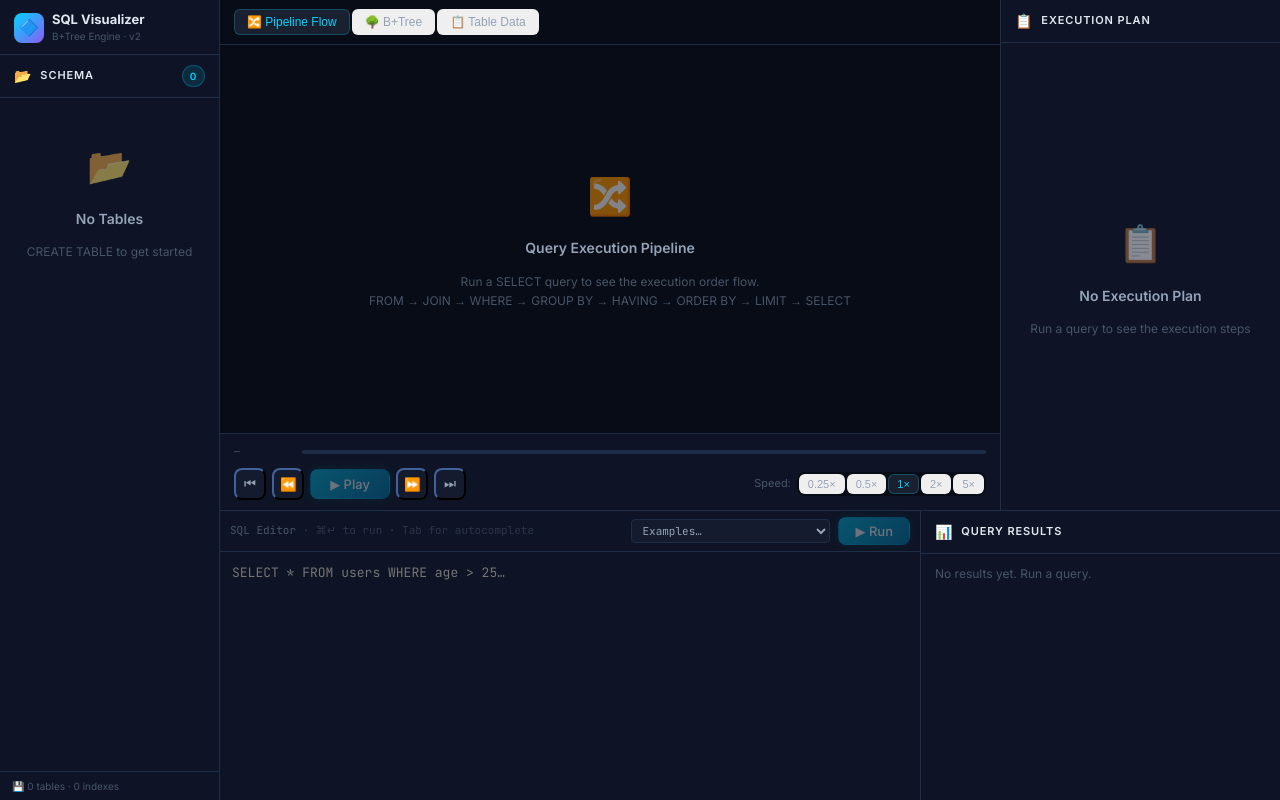
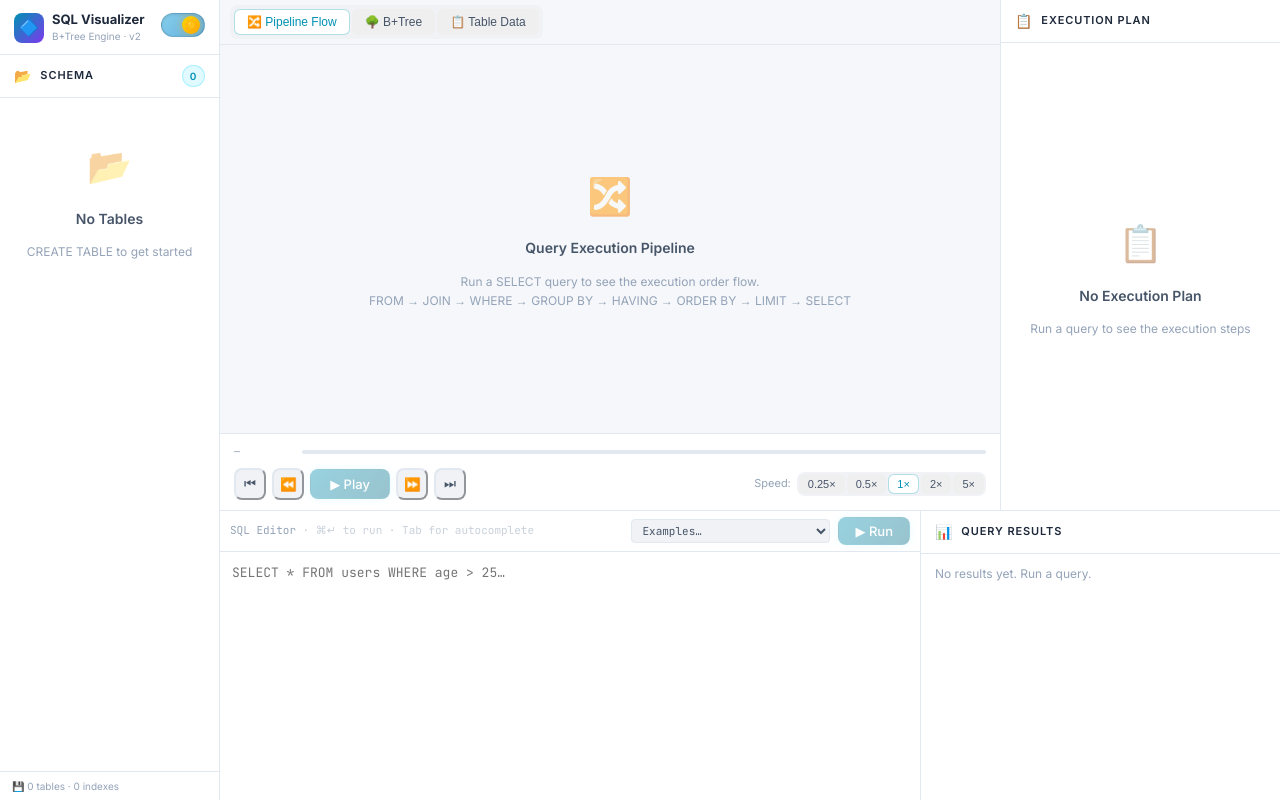
Before and after one commit to ashwin-athappan/sql-execution-visualizer, a Next.js app: page / in a window 1280 px wide. Built offline with nearby package versions, Linux system fonts and the light colour scheme.

Commit message:
feat: add theme switcher with light and dark mode support

```diff
--- a/src/app/globals.css
+++ b/src/app/globals.css
@@ -2,53 +2,127 @@
 
 /* ─── Design Tokens ────────────────────────────────────────────────────── */
 :root {
-  --bg-base:        #080c16;
-  --bg-surface:     #0e1425;
-  --bg-elevated:    #141b2e;
-  --bg-card:        #192030;
-  --bg-hover:       #1e2840;
+  --bg-base: #080c16;
+  --bg-surface: #0e1425;
+  --bg-elevated: #141b2e;
+  --bg-card: #192030;
+  --bg-hover: #1e2840;
 
-  --accent-cyan:    #00d4ff;
-  --accent-violet:  #8b5cf6;
-  --accent-green:   #10b981;
-  --accent-amber:   #f59e0b;
-  --accent-red:     #ef4444;
-  --accent-pink:    #ec4899;
+  --accent-cyan: #00d4ff;
+  --accent-violet: #8b5cf6;
+  --accent-green: #10b981;
+  --accent-amber: #f59e0b;
+  --accent-red: #ef4444;
+  --accent-pink: #ec4899;
 
-  --text-primary:   #e2e8f0;
+  --text-primary: #e2e8f0;
   --text-secondary: #94a3b8;
-  --text-muted:     #475569;
-  --text-accent:    #00d4ff;
+  --text-muted: #475569;
+  --text-accent: #00d4ff;
 
-  --border:         #1e2d47;
-  --border-bright:  #2d4065;
-  --border-accent:  rgba(0, 212, 255, 0.25);
+  --border: #1e2d47;
+  --border-bright: #2d4065;
+  --border-accent: rgba(0, 212, 255, 0.25);
 
-  --node-default:   #1a2744;
-  --node-hover:     #1e3058;
+  --node-default: #1a2744;
+  --node-hover: #1e3058;
   --node-highlight: rgba(0, 212, 255, 0.18);
-  --node-split:     rgba(139, 92, 246, 0.25);
-  --node-delete:    rgba(239, 68, 68, 0.20);
+  --node-split: rgba(139, 92, 246, 0.25);
+  --node-delete: rgba(239, 68, 68, 0.20);
 
-  --font-sans:  'Inter', system-ui, sans-serif;
-  --font-mono:  'JetBrains Mono', 'Fira Code', monospace;
+  --font-sans: 'Inter', system-ui, sans-serif;
+  --font-mono: 'JetBrains Mono', 'Fira Code', monospace;
 
-  --radius-sm:  4px;
-  --radius-md:  8px;
-  --radius-lg:  12px;
-  --radius-xl:  16px;
+  --radius-sm: 4px;
+  --radius-md: 8px;
+  --radius-lg: 12px;
+  --radius-xl: 16px;
 
-  --shadow-sm:  0 2px 8px rgba(0,0,0,0.4);
-  --shadow-md:  0 4px 20px rgba(0,0,0,0.5);
-  --shadow-lg:  0 8px 40px rgba(0,0,0,0.6);
-  --glow-cyan:  0 0 20px rgba(0, 212, 255, 0.3);
-  --glow-violet:0 0 20px rgba(139, 92, 246, 0.3);
+  --shadow-sm: 0 2px 8px rgba(0, 0, 0, 0.4);
+  --shadow-md: 0 4px 20px rgba(0, 0, 0, 0.5);
+  --shadow-lg: 0 8px 40px rgba(0, 0, 0, 0.6);
+  --glow-cyan: 0 0 20px rgba(0, 212, 255, 0.3);
+  --glow-violet: 0 0 20px rgba(139, 92, 246, 0.3);
+}
+
+/* ─── Light Theme ──────────────────────────────────────────────────────── */
+[data-theme="light"] {
+  --bg-base: #f5f7fa;
+  --bg-surface: #ffffff;
+  --bg-elevated: #f0f2f5;
+  --bg-card: #ffffff;
+  --bg-hover: #e8ecf1;
+
+  --accent-cyan: #0091b3;
+  --accent-violet: #7c3aed;
+  --accent-green: #059669;
+  --accent-amber: #d97706;
+  --accent-red: #dc2626;
+  --accent-pink: #db2777;
+
+  --text-primary: #1e293b;
+  --text-secondary: #475569;
+  --text-muted: #94a3b8;
+  --text-accent: #0091b3;
+
+  --border: #e2e8f0;
+  --border-bright: #cbd5e1;
+  --border-accent: rgba(0, 145, 179, 0.30);
+
+  --node-default: #f0f4ff;
+  --node-hover: #e0e8ff;
+  --node-highlight: rgba(0, 145, 179, 0.12);
+  --node-split: rgba(124, 58, 237, 0.12);
+  --node-delete: rgba(220, 38, 38, 0.10);
+
+  --shadow-sm: 0 2px 8px rgba(0, 0, 0, 0.06);
+  --shadow-md: 0 4px 20px rgba(0, 0, 0, 0.08);
+  --shadow-lg: 0 8px 40px rgba(0, 0, 0, 0.10);
+  --glow-cyan: 0 0 16px rgba(0, 145, 179, 0.20);
+  --glow-violet: 0 0 16px rgba(124, 58, 237, 0.20);
+}
+
+/* Light-theme specific overrides that can't be handled by variables alone */
+[data-theme="light"] .glass {
+  background: rgba(255, 255, 255, 0.75);
+  backdrop-filter: blur(12px);
+}
+
+[data-theme="light"] .btn-primary {
+  background: linear-gradient(135deg, #0091b3 0%, #006a84 100%);
+}
+
+[data-theme="light"] .btn-primary:hover:not(:disabled) {
+  background: linear-gradient(135deg, #00a8d4 0%, #0091b3 100%);
+}
+
+[data-theme="light"] .tabs {
+  background: var(--bg-elevated);
+}
+
+[data-theme="light"] ::-webkit-scrollbar-track {
+  background: var(--bg-surface);
+}
+
+[data-theme="light"] ::-webkit-scrollbar-thumb {
+  background: var(--border-bright);
+}
+
+[data-theme="light"] ::-webkit-scrollbar-thumb:hover {
+  background: var(--text-muted);
 }
 
 /* ─── Reset ────────────────────────────────────────────────────────────── */
-*, *::before, *::after { box-sizing: border-box; margin: 0; padding: 0; }
+*,
+*::before,
+*::after {
+  box-sizing: border-box;
+  margin: 0;
+  padding: 0;
+}
 
-html, body {
+html,
+body {
   height: 100%;
   background: var(--bg-base);
   color: var(--text-primary);
@@ -59,13 +133,29 @@ html, body {
   overflow: hidden;
 }
 
-#__next, main { height: 100%; }
+#__next,
+main {
+  height: 100%;
+}
 
 /* ─── Scrollbar ─────────────────────────────────────────────────────────── */
-::-webkit-scrollbar { width: 6px; height: 6px; }
-::-webkit-scrollbar-track { background: var(--bg-surface); }
-::-webkit-scrollbar-thumb { background: var(--border-bright); border-radius: 3px; }
-::-webkit-scrollbar-thumb:hover { background: var(--text-muted); }
+::-webkit-scrollbar {
+  width: 6px;
+  height: 6px;
+}
+
+::-webkit-scrollbar-track {
+  background: var(--bg-surface);
+}
+
+::-webkit-scrollbar-thumb {
+  background: var(--border-bright);
+  border-radius: 3px;
+}
+
+::-webkit-scrollbar-thumb:hover {
+  background: var(--text-muted);
+}
 
 /* ─── Utility classes ────────────────────────────────────────────────────── */
 .glass {
@@ -93,8 +183,13 @@ html, body {
   color: var(--text-secondary);
 }
 
-.panel-header .icon { font-size: 14px; }
-.panel-header .title { color: var(--text-primary); }
+.panel-header .icon {
+  font-size: 14px;
+}
+
+.panel-header .title {
+  color: var(--text-primary);
+}
 
 .badge {
   display: inline-flex;
@@ -106,32 +201,64 @@ html, body {
   letter-spacing: 0.06em;
 }
 
-.badge-cyan   { background: rgba(0, 212, 255, 0.12); color: var(--accent-cyan);   border: 1px solid rgba(0, 212, 255, 0.25); }
-.badge-violet { background: rgba(139, 92, 246, 0.12); color: var(--accent-violet); border: 1px solid rgba(139, 92, 246, 0.25); }
-.badge-green  { background: rgba(16, 185, 129, 0.12); color: var(--accent-green);  border: 1px solid rgba(16, 185, 129, 0.25); }
-.badge-amber  { background: rgba(245, 158, 11, 0.12); color: var(--accent-amber);  border: 1px solid rgba(245, 158, 11, 0.25); }
-.badge-red    { background: rgba(239, 68, 68, 0.12);  color: var(--accent-red);    border: 1px solid rgba(239, 68, 68, 0.25); }
+.badge-cyan {
+  background: rgba(0, 212, 255, 0.12);
+  color: var(--accent-cyan);
+  border: 1px solid rgba(0, 212, 255, 0.25);
+}
+
+.badge-violet {
+  background: rgba(139, 92, 246, 0.12);
+  color: var(--accent-violet);
+  border: 1px solid rgba(139, 92, 246, 0.25);
+}
+
+.badge-green {
+  background: rgba(16, 185, 129, 0.12);
+  color: var(--accent-green);
+  border: 1px solid rgba(16, 185, 129, 0.25);
+}
+
+.badge-amber {
+  background: rgba(245, 158, 11, 0.12);
+  color: var(--accent-amber);
+  border: 1px solid rgba(245, 158, 11, 0.25);
+}
+
+.badge-red {
+  background: rgba(239, 68, 68, 0.12);
+  color: var(--accent-red);
+  border: 1px solid rgba(239, 68, 68, 0.25);
+}
 
 /* ─── Buttons ────────────────────────────────────────────────────────────── */
 .btn {
-  display: inline-flex; align-items: center; justify-content: center;
+  display: inline-flex;
+  align-items: center;
+  justify-content: center;
   gap: 6px;
   padding: 7px 16px;
   border-radius: var(--radius-md);
   border: 1px solid transparent;
   font-family: var(--font-sans);
-  font-size: 13px; font-weight: 500;
+  font-size: 13px;
+  font-weight: 500;
   cursor: pointer;
   transition: all 0.15s ease;
   white-space: nowrap;
 }
-.btn:disabled { opacity: 0.4; cursor: not-allowed; }
+
+.btn:disabled {
+  opacity: 0.4;
+  cursor: not-allowed;
+}
 
 .btn-primary {
   background: linear-gradient(135deg, #00b8db 0%, #0078a8 100%);
   color: #fff;
-  box-shadow: 0 0 10px rgba(0,212,255,0.2);
+  box-shadow: 0 0 10px rgba(0, 212, 255, 0.2);
 }
+
 .btn-primary:hover:not(:disabled) {
   background: linear-gradient(135deg, #00d4ff 0%, #0090c8 100%);
   box-shadow: var(--glow-cyan);
@@ -143,6 +270,7 @@ html, body {
   color: var(--text-secondary);
   border-color: var(--border);
 }
+
 .btn-ghost:hover:not(:disabled) {
   background: var(--bg-hover);
   color: var(--text-primary);
@@ -155,19 +283,26 @@ html, body {
   color: var(--text-secondary);
   border-color: var(--border);
   border-radius: var(--radius-md);
-  width: 32px; height: 32px;
+  width: 32px;
+  height: 32px;
 }
-.btn-icon:hover:not(:disabled), .btn-icon.active {
+
+.btn-icon:hover:not(:disabled),
+.btn-icon.active {
   background: rgba(0, 212, 255, 0.1);
   color: var(--accent-cyan);
   border-color: var(--border-accent);
 }
 
 /* ─── B+Tree SVG Visualization ─────────────────────────────────────────── */
-.btree-svg { width: 100%; overflow: visible; }
+.btree-svg {
+  width: 100%;
+  overflow: visible;
+}
 
 .btree-node-rect {
-  rx: 6; ry: 6;
+  rx: 6;
+  ry: 6;
   transition: fill 0.3s ease, stroke 0.3s ease, filter 0.3s ease;
 }
 
@@ -176,18 +311,21 @@ html, body {
   stroke: var(--border-bright);
   stroke-width: 1.5;
 }
+
 .btree-node-rect.highlighted {
   fill: var(--node-highlight);
   stroke: var(--accent-cyan);
   stroke-width: 2;
   filter: drop-shadow(0 0 8px rgba(0, 212, 255, 0.5));
 }
+
 .btree-node-rect.split {
   fill: var(--node-split);
   stroke: var(--accent-violet);
   stroke-width: 2;
   filter: drop-shadow(0 0 8px rgba(139, 92, 246, 0.5));
 }
+
 .btree-node-rect.deleted {
   fill: var(--node-delete);
   stroke: var(--accent-red);
@@ -238,18 +376,29 @@ html, body {
   cursor: pointer;
   transition: all 0.15s ease;
 }
-.step-item:hover { background: var(--bg-hover); }
+
+.step-item:hover {
+  background: var(--bg-hover);
+}
+
 .step-item.active {
   background: rgba(0, 212, 255, 0.06);
   border-left-color: var(--accent-cyan);
 }
-.step-item.past { opacity: 0.5; }
+
+.step-item.past {
+  opacity: 0.5;
+}
 
 .step-icon {
-  width: 22px; height: 22px;
+  width: 22px;
+  height: 22px;
   border-radius: 50%;
-  display: flex; align-items: center; justify-content: center;
-  font-size: 11px; flex-shrink: 0;
+  display: flex;
+  align-items: center;
+  justify-content: center;
+  font-size: 11px;
+  flex-shrink: 0;
   margin-top: 2px;
 }
 
@@ -260,6 +409,7 @@ html, body {
   font-size: 12px;
   font-family: var(--font-mono);
 }
+
 .data-table th {
   text-align: left;
   padding: 6px 12px;
@@ -272,6 +422,7 @@ html, body {
   border-bottom: 1px solid var(--border);
   white-space: nowrap;
 }
+
 .data-table td {
   padding: 6px 12px;
   border-bottom: 1px solid var(--border);
@@ -279,12 +430,32 @@ html, body {
   white-space: nowrap;
   transition: background 0.3s ease;
 }
-.data-table tr:last-child td { border-bottom: none; }
-.data-table tr.row-inserted  td { background: rgba(16, 185, 129, 0.1); }
-.data-table tr.row-updated   td { background: rgba(245, 158, 11, 0.08); }
-.data-table tr.row-deleted   td { background: rgba(239, 68, 68, 0.08); text-decoration: line-through; opacity: 0.6; }
-.data-table tr.row-selected  td { background: rgba(0, 212, 255, 0.06); }
-.data-table tr:hover:not(.row-deleted) td { background: var(--bg-hover); }
+
+.data-table tr:last-child td {
+  border-bottom: none;
+}
+
+.data-table tr.row-inserted td {
+  background: rgba(16, 185, 129, 0.1);
+}
+
+.data-table tr.row-updated td {
+  background: rgba(245, 158, 11, 0.08);
+}
+
+.data-table tr.row-deleted td {
+  background: rgba(239, 68, 68, 0.08);
+  text-decoration: line-through;
+  opacity: 0.6;
+}
+
+.data-table tr.row-selected td {
+  background: rgba(0, 212, 255, 0.06);
+}
+
+.data-table tr:hover:not(.row-deleted) td {
+  background: var(--bg-hover);
+}
 
 /* ─── SQL Editor ─────────────────────────────────────────────────────────── */
 .sql-editor-wrapper {
@@ -292,20 +463,43 @@ html, body {
   flex: 1;
   min-height: 0;
 }
+
 .sql-editor-wrapper .cm-editor {
   height: 100%;
   background: transparent !important;
   font-family: var(--font-mono) !important;
   font-size: 13px !important;
 }
-.sql-editor-wrapper .cm-scroller { overflow: auto; }
-.sql-editor-wrapper .cm-content { padding: 10px 4px; }
-.sql-editor-wrapper .cm-focused { outline: none !important; }
-.sql-editor-wrapper .cm-line { color: var(--text-primary); }
+
+.sql-editor-wrapper .cm-scroller {
+  overflow: auto;
+}
+
+.sql-editor-wrapper .cm-content {
+  padding: 10px 4px;
+}
+
+.sql-editor-wrapper .cm-focused {
+  outline: none !important;
+}
+
+.sql-editor-wrapper .cm-line {
+  color: var(--text-primary);
+}
+
+.sql-ident {
+  color: #e2e8f0;
+}
+
+[data-theme="light"] .sql-ident {
+  color: #000000;
+}
 
 /* ─── Schema Browser ─────────────────────────────────────────────────────── */
 .schema-item {
-  display: flex; align-items: center; gap: 6px;
+  display: flex;
+  align-items: center;
+  gap: 6px;
   padding: 4px 8px;
   border-radius: var(--radius-sm);
   cursor: pointer;
@@ -313,38 +507,101 @@ html, body {
   transition: background 0.12s ease;
   user-select: none;
 }
-.schema-item:hover { background: var(--bg-hover); }
-.schema-item.active { background: rgba(0, 212, 255, 0.08); color: var(--accent-cyan); }
 
-.schema-table-name { font-weight: 600; color: var(--text-primary); }
-.schema-col-name   { color: var(--text-secondary); }
-.schema-col-type   { color: var(--accent-violet); font-family: var(--font-mono); font-size: 10px; }
+.schema-item:hover {
+  background: var(--bg-hover);
+}
+
+.schema-item.active {
+  background: rgba(0, 212, 255, 0.08);
+  color: var(--accent-cyan);
+}
+
+.schema-table-name {
+  font-weight: 600;
+  color: var(--text-primary);
+}
+
+.schema-col-name {
+  color: var(--text-secondary);
+}
+
+.schema-col-type {
+  color: var(--accent-violet);
+  font-family: var(--font-mono);
+  font-size: 10px;
+}
 
 /* ─── Animations ─────────────────────────────────────────────────────────── */
 @keyframes fadeIn {
-  from { opacity: 0; transform: translateY(4px); }
-  to   { opacity: 1; transform: translateY(0); }
-}
-@keyframes pulse-glow {
-  0%, 100% { box-shadow: 0 0 8px rgba(0, 212, 255, 0.3); }
-  50%       { box-shadow: 0 0 20px rgba(0, 212, 255, 0.6); }
-}
-@keyframes slideIn {
-  from { transform: translateX(-8px); opacity: 0; }
-  to   { transform: translateX(0);    opacity: 1; }
-}
-@keyframes nodeAppear {
-  from { opacity: 0; transform: scale(0.8); }
-  to   { opacity: 1; transform: scale(1); }
-}
-@keyframes shimmer {
-  0%   { background-position: -200% 0; }
-  100% { background-position:  200% 0; }
+  from {
+    opacity: 0;
+    transform: translateY(4px);
+  }
+
+  to {
+    opacity: 1;
+    transform: translateY(0);
+  }
 }
 
-.animate-fade-in   { animation: fadeIn 0.25s ease forwards; }
-.animate-slide-in  { animation: slideIn 0.2s ease forwards; }
-.animate-node      { animation: nodeAppear 0.3s cubic-bezier(0.34, 1.56, 0.64, 1) forwards; }
+@keyframes pulse-glow {
+
+  0%,
+  100% {
+    box-shadow: 0 0 8px rgba(0, 212, 255, 0.3);
+  }
+
+  50% {
+    box-shadow: 0 0 20px rgba(0, 212, 255, 0.6);
+  }
+}
+
+@keyframes slideIn {
+  from {
+    transform: translateX(-8px);
+    opacity: 0;
+  }
+
+  to {
+    transform: translateX(0);
+    opacity: 1;
+  }
+}
+
+@keyframes nodeAppear {
+  from {
+    opacity: 0;
+    transform: scale(0.8);
+  }
+
+  to {
+    opacity: 1;
+    transform: scale(1);
+  }
+}
+
+@keyframes shimmer {
+  0% {
+    background-position: -200% 0;
+  }
+
+  100% {
+    background-position: 200% 0;
+  }
+}
+
+.animate-fade-in {
+  animation: fadeIn 0.25s ease forwards;
+}
+
+.animate-slide-in {
+  animation: slideIn 0.2s ease forwards;
+}
+
+.animate-node {
+  animation: nodeAppear 0.3s cubic-bezier(0.34, 1.56, 0.64, 1) forwards;
+}
 
 /* ─── Loading skeleton ─────────────────────────────────────────────────── */
 .skeleton {
@@ -356,13 +613,30 @@ html, body {
 
 /* ─── Empty state ───────────────────────────────────────────────────────── */
 .empty-state {
-  display: flex; flex-direction: column; align-items: center; justify-content: center;
-  gap: 12px; padding: 40px 20px;
-  color: var(--text-muted); text-align: center;
+  display: flex;
+  flex-direction: column;
+  align-items: center;
+  justify-content: center;
+  gap: 12px;
+  padding: 40px 20px;
+  color: var(--text-muted);
+  text-align: center;
 }
-.empty-state .empty-icon { font-size: 36px; opacity: 0.5; }
-.empty-state .empty-title { font-size: 14px; font-weight: 600; color: var(--text-secondary); }
-.empty-state .empty-sub   { font-size: 12px; }
+
+.empty-state .empty-icon {
+  font-size: 36px;
+  opacity: 0.5;
+}
+
+.empty-state .empty-title {
+  font-size: 14px;
+  font-weight: 600;
+  color: var(--text-secondary);
+}
+
+.empty-state .empty-sub {
+  font-size: 12px;
+}
 
 /* ─── Resizable panels ──────────────────────────────────────────────────── */
 .app-layout {
@@ -402,16 +676,23 @@ html, body {
   background: var(--bg-base);
   border-radius: var(--radius-md);
 }
+
 .tab {
   padding: 5px 12px;
   border-radius: 6px;
-  font-size: 12px; font-weight: 500;
+  font-size: 12px;
+  font-weight: 500;
   cursor: pointer;
   color: var(--text-secondary);
   transition: all 0.15s ease;
   border: 1px solid transparent;
 }
-.tab:hover { color: var(--text-primary); background: var(--bg-hover); }
+
+.tab:hover {
+  color: var(--text-primary);
+  background: var(--bg-hover);
+}
+
 .tab.active {
   background: var(--bg-card);
   color: var(--accent-cyan);
@@ -422,21 +703,29 @@ html, body {
 .tooltip {
   position: relative;
 }
+
 .tooltip::after {
   content: attr(data-tip);
-  position: absolute; bottom: calc(100% + 6px); left: 50%;
+  position: absolute;
+  bottom: calc(100% + 6px);
+  left: 50%;
   transform: translateX(-50%);
   background: var(--bg-elevated);
   border: 1px solid var(--border-bright);
   color: var(--text-primary);
   padding: 4px 8px;
   border-radius: var(--radius-sm);
-  font-size: 11px; white-space: nowrap;
-  opacity: 0; pointer-events: none;
+  font-size: 11px;
+  white-space: nowrap;
+  opacity: 0;
+  pointer-events: none;
   transition: opacity 0.15s;
   z-index: 100;
 }
-.tooltip:hover::after { opacity: 1; }
+
+.tooltip:hover::after {
+  opacity: 1;
+}
 
 /* ─── Gradient accent bars ──────────────────────────────────────────────── */
 .gradient-bar {
--- a/src/app/layout.tsx
+++ b/src/app/layout.tsx
@@ -1,5 +1,6 @@
 import type { Metadata } from "next";
 import "./globals.css";
+import { ThemeProvider } from "@/context/ThemeContext";
 
 export const metadata: Metadata = {
   title: "SQL Execution Visualizer",
@@ -10,7 +11,9 @@ export default function RootLayout({ children }: Readonly<{ children: React.Reac
   return (
     <html lang="en">
       <body suppressHydrationWarning>
-        {children}
+        <ThemeProvider>
+          {children}
+        </ThemeProvider>
       </body>
     </html>
   );
--- /dev/null
+++ b/src/components/controls/ThemeSwitcher.tsx
@@ -0,0 +1,82 @@
+'use client';
+
+import React from 'react';
+import { useTheme } from '@/context/ThemeContext';
+
+export function ThemeSwitcher() {
+    const { theme, toggleTheme } = useTheme();
+    const isDark = theme === 'dark';
+
+    return (
+        <button
+            onClick={toggleTheme}
+            aria-label={`Switch to ${isDark ? 'light' : 'dark'} theme`}
+            title={`Switch to ${isDark ? 'light' : 'dark'} theme`}
+            style={{
+                position: 'relative',
+                width: 44,
+                height: 24,
+                borderRadius: 99,
+                border: `1px solid ${isDark ? 'var(--border-bright)' : 'rgba(0,0,0,0.15)'}`,
+                background: isDark
+                    ? 'linear-gradient(135deg, #1e2d47 0%, #0e1425 100%)'
+                    : 'linear-gradient(135deg, #87CEEB 0%, #60B0E0 100%)',
+                cursor: 'pointer',
+                padding: 0,
+                flexShrink: 0,
+                transition: 'all 0.35s cubic-bezier(0.4, 0, 0.2, 1)',
+                boxShadow: isDark
+                    ? 'inset 0 1px 3px rgba(0,0,0,0.4)'
+                    : 'inset 0 1px 3px rgba(0,0,0,0.1)',
+                overflow: 'hidden',
+            }}
+        >
+            {/* Track stars (dark mode) */}
+            <span style={{
+                position: 'absolute',
+                top: 5, left: 6,
+                width: 2, height: 2,
+                borderRadius: '50%',
+                background: '#fff',
+                opacity: isDark ? 0.6 : 0,
+                transition: 'opacity 0.3s',
+                boxShadow: '6px 3px 0 0 rgba(255,255,255,0.4), 3px 8px 0 0 rgba(255,255,255,0.3)',
+            }} />
+
+            {/* Track cloud (light mode) */}
+            <span style={{
+                position: 'absolute',
+                top: 7, right: 8,
+                fontSize: 8,
+                opacity: isDark ? 0 : 0.7,
+                transition: 'opacity 0.3s',
+                lineHeight: 1,
+            }}>☁️</span>
+
+            {/* Thumb / icon */}
+            <span
+                style={{
+                    position: 'absolute',
+                    top: 2,
+                    left: isDark ? 2 : 20,
+                    width: 18,
+                    height: 18,
+                    borderRadius: '50%',
+                    display: 'flex',
+                    alignItems: 'center',
+                    justifyContent: 'center',
+                    fontSize: 11,
+                    transition: 'all 0.35s cubic-bezier(0.4, 0, 0.2, 1)',
+                    background: isDark
+                        ? 'linear-gradient(135deg, #334155, #1e293b)'
+                        : 'linear-gradient(135deg, #FFD700, #FFA500)',
+                    boxShadow: isDark
+                        ? '0 0 6px rgba(139, 92, 246, 0.4)'
+                        : '0 0 8px rgba(255, 165, 0, 0.5)',
+                }}
+            >
+                {isDark ? '🌙' : '☀️'}
+            </span>
+        </button>
+    );
+}
--- a/src/components/editor/SQLEditor.tsx
+++ b/src/components/editor/SQLEditor.tsx
@@ -47,7 +47,7 @@ function highlightSQL(sql: string): string {
             if (KEYWORDS.includes(word.toUpperCase())) {
                 result += `<span style="color:#ff7b72;font-weight:600">${word}</span>`;
             } else {
-                result += `<span style="color:#e2e8f0">${word}</span>`;
+                result += `<span class="sql-ident">${word}</span>`;
             }
             continue;
         }
--- a/src/components/layout/sidebar/SidebarLogo.tsx
+++ b/src/components/layout/sidebar/SidebarLogo.tsx
@@ -1,4 +1,5 @@
 import React from 'react';
+import { ThemeSwitcher } from '@/components/controls/ThemeSwitcher';
 
 export function SidebarLogo() {
     return (
@@ -17,6 +18,9 @@ export function SidebarLogo() {
                     </div>
                     <div style={{ fontSize: 10, color: 'var(--text-muted)' }}>B+Tree Engine · v2</div>
                 </div>
+                <div style={{ marginLeft: 'auto' }}>
+                    <ThemeSwitcher />
+                </div>
             </div>
         </div>
     );
--- /dev/null
+++ b/src/context/ThemeContext.tsx
@@ -0,0 +1,52 @@
+'use client';
+
+import React, { createContext, useContext, useEffect, useState, useCallback } from 'react';
+
+type Theme = 'dark' | 'light';
+
+interface ThemeContextValue {
+    theme: Theme;
+    toggleTheme: () => void;
+}
+
+const ThemeContext = createContext<ThemeContextValue>({
+    theme: 'dark',
+    toggleTheme: () => { },
+});
+
+export function useTheme() {
+    return useContext(ThemeContext);
+}
+
+export function ThemeProvider({ children }: { children: React.ReactNode }) {
+    const [theme, setTheme] = useState<Theme>('dark');
+    const [mounted, setMounted] = useState(false);
+
+    // Read persisted theme on mount
+    useEffect(() => {
+        const stored = localStorage.getItem('sql-viz-theme') as Theme | null;
+        if (stored === 'light' || stored === 'dark') {
+            setTheme(stored);
+        } else if (window.matchMedia('(prefers-color-scheme: light)').matches) {
+            setTheme('light');
+        }
+        setMounted(true);
+    }, []);
+
+    // Apply data-theme attribute to <html>
+    useEffect(() => {
+        if (!mounted) return;
+        document.documentElement.setAttribute('data-theme', theme);
+        localStorage.setItem('sql-viz-theme', theme);
+    }, [theme, mounted]);
+
+    const toggleTheme = useCallback(() => {
+        setTheme(prev => (prev === 'dark' ? 'light' : 'dark'));
+    }, []);
+
+    return (
+        <ThemeContext.Provider value={{ theme, toggleTheme }}>
+            {children}
+        </ThemeContext.Provider>
+    );
+}
```
Also changed, not shown: src/components/visualization/QueryPipelineViz.tsx (+20 -20 lines).
